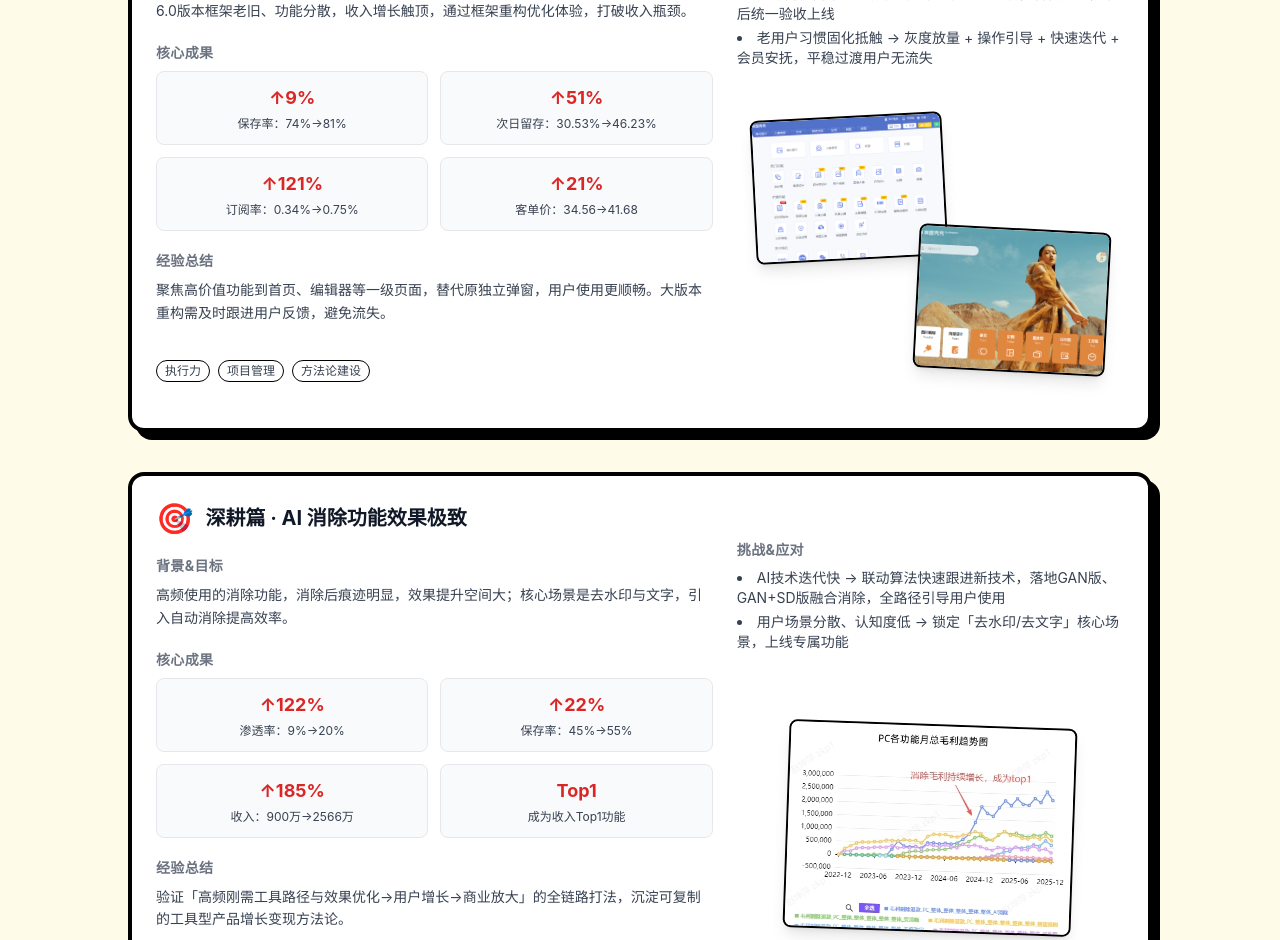
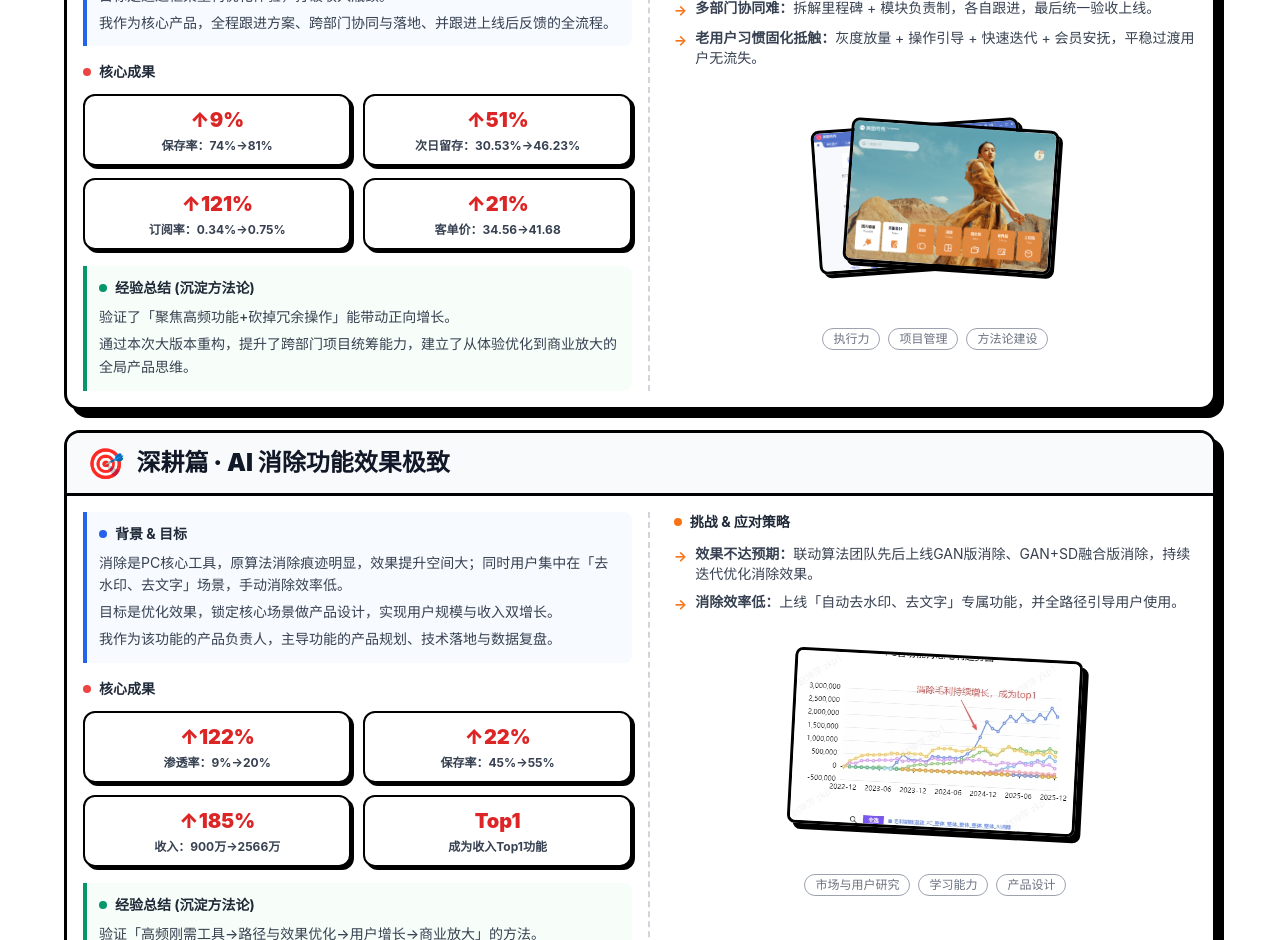
Before and after one commit to 8427zkp-code/promotion-presentation, a React (Vite) app: page / in a window 1280 px wide. Shown: the part 1860-2800 px from the top of the page. Built offline with nearby package versions, Linux system fonts and the light colour scheme.

Commit message:
更新内容和图片

```diff
--- a/src/components/CoreAchievements.tsx
+++ b/src/components/CoreAchievements.tsx
@@ -2,28 +2,37 @@ import React, { useState } from 'react';
 import { motion } from 'framer-motion';
 
 const CoreAchievements: React.FC = () => {
-  // 【新增】点击放大弹窗状态
+  // 点击放大弹窗状态
   const [lightboxOpen, setLightboxOpen] = useState(false);
   const [currentImage, setCurrentImage] = useState('');
-  // 【新增】项目1双图hover状态
+  // 项目1双图hover状态
   const [hoveredImage, setHoveredImage] = useState<'old' | 'new' | null>(null);
 
-  // 完全保留你原来的所有项目数据，一丝未改，仅新增images配置
   const projects = [
     {
       title: "筑基篇 · PC 秀秀 7.0 全版本重构",
-      background: "6.0版本框架老旧、功能分散，收入增长触顶，通过框架重构优化体验，打破收入瓶颈。",
-      thinking: "重构产品框架，分工统筹，用户安抚与数据监控",
+      background: [
+        "6.0版本框架老旧，功能分散、操作路径长，收入增长触顶。",
+        "目标是通过框架重构优化体验，打破收入瓶颈。",
+        "我作为核心产品，全程跟进方案、跨部门协同与落地、并跟进上线后反馈的全流程。"
+      ],
+      challenge: [
+        "框架老旧：打散重来，聚焦高价值功能到首页、编辑器等一级页面、砍掉冗余操作。",
+        "多部门协同难：拆解里程碑 + 模块负责制，各自跟进，最后统一验收上线。",
+        "老用户习惯固化抵触：灰度放量 + 操作引导 + 快速迭代 + 会员安抚，平稳过渡用户无流失。"
+      ],
       metrics: [
         { value: "↑9%", detail: "保存率：74%→81%" },
         { value: "↑51%", detail: "次日留存：30.53%→46.23%" },
         { value: "↑121%", detail: "订阅率：0.34%→0.75%" },
         { value: "↑21%", detail: "客单价：34.56→41.68" }
       ],
+      summary: [
+        "验证了「聚焦高频功能+砍掉冗余操作」能带动正向增长。",
+        "通过本次大版本重构，提升了跨部门项目统筹能力，建立了从体验优化到商业放大的全局产品思维。"
+      ],
       tags: ["执行力", "项目管理", "方法论建设"],
       icon: "🏗️",
-      imageSide: "right",
-      // 【新增】项目1配图配置
       images: [
         { src: "/old.png", alt: "PC秀秀6.0旧版界面", type: "old" },
         { src: "/new.png", alt: "PC秀秀7.0新版界面", type: "new" }
@@ -31,50 +40,70 @@ const CoreAchievements: React.FC = () => {
     },
     {
       title: "深耕篇 · AI 消除功能效果极致",
-      background: "高频使用的消除功能，消除后痕迹明显，效果提升空间大；核心场景是去水印与文字，引入自动消除提高效率。",
-      thinking: "联动算法快速跟进新技术，落地GAN版、GAN+SD融合消除；锁定「去水印/去文字」核心场景，全路径引导。",
+      background: [
+        "消除是PC核心工具，原算法消除痕迹明显，效果提升空间大；同时用户集中在「去水印、去文字」场景，手动消除效率低。",
+        "目标是优化效果，锁定核心场景做产品设计，实现用户规模与收入双增长。",
+        "我作为该功能的产品负责人，主导功能的产品规划、技术落地与数据复盘。"
+      ],
+      challenge: [
+        "效果不达预期：联动算法团队先后上线GAN版消除、GAN+SD融合版消除，持续迭代优化消除效果。",
+        "消除效率低：上线「自动去水印、去文字」专属功能，并全路径引导用户使用。"
+      ],
       metrics: [
         { value: "↑122%", detail: "渗透率：9%→20%" },
         { value: "↑22%", detail: "保存率：45%→55%" },
         { value: "↑185%", detail: "收入：900万→2566万" },
         { value: "Top1", detail: "成为收入Top1功能" }
       ],
+      summary: [
+        "验证「高频刚需工具→路径与效果优化→用户增长→商业放大」的方法。",
+        "通过本项目提升了对AI技术类产品的落地能力，以及用户需求挖掘、核心场景聚焦的产品洞察力。"
+      ],
       tags: ["市场与用户研究", "学习能力", "产品设计"],
       icon: "🎯",
-      // 【新增】项目2配图配置
       images: [
         { src: "/remove.jpg", alt: "AI消除功能界面", type: "single" }
       ]
     },
     {
       title: "实践篇 · 批处理 3.0 功能重构与增长",
-      background: "原批处理框架与功能老旧，DAU与商业价值未释放，有机会再增长一波。",
-      thinking: "复用AI消除打法，新增高价值功能，全路径曝光；上线「连续订阅+低价试用」模式。",
+      background: [
+        "原批处理框架与功能老旧，与PC秀秀联动不足，DAU与商业价值未释放。",
+        "目标是重构批处理功能体验与商业化逻辑，实现DAU与商业收入的突破。",
+        "我作为负责人，主导重构规划、方案设计、落地与增长全流程。"
+      ],
+      challenge: [
+        "框架与功能老旧：复刻AI消除价值最大化经验，在批处理新增AI消除、变清晰等高价值高频功能，同时联动PC秀秀搭建全路径曝光体系",
+        "付费模式单一：引入「连续订阅+低价试用」的付费模式，降低用户首次付费门槛与长期价值"
+      ],
       metrics: [
         { value: "↑37%", detail: "DAU：5.1万→7万" },
-        { value: "↑75%", detail: "收入：380万→625万" }
+        { value: "↑65%", detail: "收入：380万→625万" }
       ],
-      tags: ["产品洞察能力", "营销市场", "商业化模式"],
+      summary: [
+        "复用前两个项目沉淀的方法论，实现从「执行力」→「沉淀方法」→「复制放大价值」的闭环。",
+        "通过本项目提升了全局规划能力，以及可复用产品方法论的沉淀与落地能力。"
+      ],
+      tags: ["学习能力", "产品规划", "商业化模式"],
       icon: "🔄",
-      // 【新增】项目3配图配置
       images: [
         { src: "/batch.png", alt: "批处理功能界面", type: "single" }
       ]
     }
   ];
 
-  // 【新增】打开大图方法
   const openLightbox = (src: string) => {
     setCurrentImage(src);
     setLightboxOpen(true);
   };
 
   return (
-    <section className="min-h-screen px-6 py-16 relative">
-      {/* 【新增】点击放大全屏弹窗 */}
+    // 【修改1】模块上下内边距缩小，大屏更紧凑
+    <section className="min-h-screen px-6 py-8 lg:py-6 relative bg-white">
+      {/* 全屏图片放大弹窗 */}
       {lightboxOpen && (
         <div
-          className="fixed inset-0 bg-black/80 z-[9999] flex items-center justify-center cursor-pointer"
+          className="fixed inset-0 bg-black/80 z-[9999] flex items-center justify-center cursor-pointer backdrop-blur-sm transition-all"
           onClick={() => setLightboxOpen(false)}
         >
           <img
@@ -86,58 +115,67 @@ const CoreAchievements: React.FC = () => {
         </div>
       )}
 
-      <div className="max-w-5xl mx-auto">
-        {/* 【核心修改】标题区域 - 完全对齐Responsibilities的样式 */}
+      <div className="max-w-6xl mx-auto">
+        {/* 标题区域：【修改2】标题下边距缩小 */}
         <motion.div
           initial={{ opacity: 0, y: 30 }}
           whileInView={{ opacity: 1, y: 0 }}
           transition={{ duration: 0.6 }}
           viewport={{ once: true }}
-          className="text-center mb-12"
+          className="text-center mb-6 lg:mb-5"
         >
-          <h2 className="text-4xl md:text-5xl font-bold mb-4">
-            <span className="relative">
-              我的成长曲线
-              {/* 新增橙色下划线 */}
-              <div className="absolute -bottom-2 left-0 right-0 h-1 bg-orange-500"></div>
-            </span>
+          <h2 className="text-4xl md:text-5xl font-bold mb-4 inline-block relative">
+            我的成长曲线
+            <div className="absolute -bottom-2 left-0 right-0 h-2 bg-orange-500 -z-10 transform skew-x-12"></div>
           </h2>
-          {/* 调整副标题间距 */}
-          <p className="text-xl text-gray-600 mt-4">一个全盘筑基 → 单点深耕 → 价值放大的故事</p>
+          <p className="text-xl text-gray-600 mt-4 font-medium">一个全盘筑基 → 单点深耕 → 价值放大的故事</p>
         </motion.div>
 
-        <div className="space-y-10">
+        {/* 【修改3】项目卡片之间的间距缩小 */}
+        <div className="space-y-6 lg:space-y-5">
           {projects.map((project, index) => (
             <motion.div
               key={index}
-              className="bg-white border-4 border-black rounded-2xl shadow-[8px_8px_0px_#000] overflow-hidden"
+              className="bg-white border-[3px] border-black rounded-2xl shadow-[8px_8px_0px_#000] overflow-hidden"
               initial={{ opacity: 0, y: 30 }}
               whileInView={{ opacity: 1, y: 0 }}
               transition={{ delay: index * 0.1, duration: 0.6 }}
               viewport={{ once: true }}
             >
-              <div className="flex flex-col md:flex-row gap-6 p-6">
-                {/* 左侧内容区 完全保留你原来的所有内容 + 移动过来的能力标签 */}
-                <div className="flex-1 space-y-5">
-                  <div className="flex items-center gap-3">
-                    <span className="text-3xl">{project.icon}</span>
-                    <h3 className="text-xl font-bold text-gray-900">{project.title}</h3>
+              {/* 项目标题栏：内边距缩小 */}
+              <div className="bg-gray-50 border-b-[3px] border-black px-5 py-3 flex items-center gap-3">
+                <span className="text-3xl">{project.icon}</span>
+                <h3 className="text-2xl font-black text-gray-900">{project.title}</h3>
+              </div>
+
+              {/* 【修改4】卡片内部内边距、左右栏间距缩小 */}
+              <div className="flex flex-col md:flex-row p-4 md:p-5 lg:p-4 gap-5 lg:gap-4">
+
+                {/* ======== 左侧栏 ======== */}
+                <div className="md:w-1/2 flex flex-col gap-4">
+
+                  {/* 背景 & 目标 */}
+                  <div className="bg-blue-50/50 border-l-4 border-blue-500 p-3 rounded-r-lg">
+                    <h4 className="flex items-center gap-2 text-sm font-bold text-gray-800 mb-2">
+                      <span className="w-2 h-2 rounded-full bg-blue-500"></span>背景 & 目标
+                    </h4>
+                    <div className="text-gray-700 text-sm leading-relaxed space-y-1">
+                      {project.background.map((line, idx) => (
+                        <p key={idx}>{line}</p>
+                      ))}
+                    </div>
                   </div>
 
+                  {/* 核心成果 */}
                   <div>
-                    <h4 className="text-sm font-bold text-gray-500 uppercase tracking-wide mb-2">背景&目标</h4>
-                    <p className="text-gray-700 text-sm leading-relaxed">{project.background}</p>
-                  </div>
-
-                  <div>
-                    <h4 className="text-sm font-bold text-gray-500 uppercase tracking-wide mb-2">核心成果</h4>
+                    <h4 className="flex items-center gap-2 text-sm font-bold text-gray-800 mb-3">
+                      <span className="w-2 h-2 rounded-full bg-red-500"></span>核心成果
+                    </h4>
                     <div className="grid grid-cols-2 gap-3">
                       {project.metrics.map((metric, idx) => (
-                        <div key={idx} className="bg-gray-50 p-3 rounded-lg border border-gray-200">
-                          {/* 第一行：涨幅/核心结果（红色大号，居中） */}
-                          <div className="text-red-600 font-bold text-lg text-center">{metric.value}</div>
-                          {/* 第二行：指标+原值→现值（灰色小字，居中） */}
-                          <div className="text-xs text-gray-700 text-center mt-1">
+                        <div key={idx} className="bg-white border-2 border-black rounded-xl p-2.5 shadow-[3px_3px_0px_#000] transform transition hover:-translate-y-1 hover:shadow-[5px_5px_0px_#000]">
+                          <div className="text-red-600 font-black text-xl text-center">{metric.value}</div>
+                          <div className="text-xs font-bold text-gray-700 text-center mt-1 whitespace-nowrap">
                             {metric.detail}
                           </div>
                         </div>
@@ -145,71 +183,65 @@ const CoreAchievements: React.FC = () => {
                     </div>
                   </div>
 
-                  <div>
-                    <h4 className="text-sm font-bold text-gray-500 uppercase tracking-wide mb-2">经验总结</h4>
-                    <p className="text-gray-700 text-sm leading-relaxed">
-                      {index === 0 && "聚焦高价值功能到首页、编辑器等一级页面，替代原独立弹窗，用户使用更顺畅。大版本重构需及时跟进用户反馈，避免流失。"}
-                      {index === 1 && "验证「高频刚需工具路径与效果优化→用户增长→商业放大」的全链路打法，沉淀可复制的工具型产品增长变现方法论。"}
-                      {index === 2 && "把前两个项目沉淀的方法论完整复用在新的业务场景，实现从「执行力」→「沉淀方法」→「复制放大价值」的闭环。"}
-                    </p>
-                  </div>
-
-                  {/* 【移动到左侧的能力标签】 */}
-                  <div className="flex flex-wrap gap-2 pt-4">
-                    {project.tags.map((tag, idx) => (
-                      <span
-                        key={idx}
-                        className="px-2 py-0.5 text-xs border border-black rounded-full bg-transparent text-gray-700"
-                      >
-                        {tag}
-                      </span>
-                    ))}
+                  {/* 经验总结 */}
+                  <div className="bg-green-50/50 border-l-4 border-green-500 p-3 rounded-r-lg mt-auto">
+                    <h4 className="flex items-center gap-2 text-sm font-bold text-gray-800 mb-2">
+                      <span className="w-2 h-2 rounded-full bg-green-500"></span>经验总结 (沉淀方法论)
+                    </h4>
+                    <div className="text-gray-700 text-sm leading-relaxed font-medium space-y-1">
+                      {project.summary.map((line, idx) => (
+                        <p key={idx}>{line}</p>
+                      ))}
+                    </div>
                   </div>
                 </div>
 
-                {/* 右侧内容区 仅调整了间距和图片尺寸，其他完全不动 */}
-                <div className="md:w-2/5 space-y-4 pt-10">
+                {/* ======== 右侧栏 ======== */}
+                <div className="md:w-1/2 flex flex-col gap-4 md:border-l-2 border-dashed border-gray-300 md:pl-6">
+
+                  {/* 挑战 & 应对策略 */}
                   <div>
-                    <h4 className="text-sm font-bold text-gray-500 uppercase tracking-wide mb-2">挑战&应对</h4>
-                    <ul className="list-disc list-inside text-gray-700 text-sm space-y-1">
-                      {index === 0 && (
-                        <>
-                          <li>多部门协同难 → 拆解里程碑 + 模块负责制，各自跟进，最后统一验收上线</li>
-                          <li>老用户习惯固化抵触 → 灰度放量 + 操作引导 + 快速迭代 + 会员安抚，平稳过渡用户无流失</li>
-                        </>
-                      )}
-                      {index === 1 && (
-                        <>
-                          <li>AI技术迭代快 → 联动算法快速跟进新技术，落地GAN版、GAN+SD版融合消除，全路径引导用户使用</li>
-                          <li>用户场景分散、认知度低 → 锁定「去水印/去文字」核心场景，上线专属功能</li>
-                        </>
-                      )}
-                      {index === 2 && (
-                        <>
-                          <li>独立工具入口难找 → 复用AI消除打法，新增AI消除/变清晰等高价值功能，联动PC秀秀搭建全路径曝光体系</li>
-                          <li>付费模式单一 → 上线「连续订阅+低价试用」模式，绑定会员权益</li>
-                        </>
-                      )}
+                    <h4 className="flex items-center gap-2 text-sm font-bold text-gray-800 mb-3">
+                      <span className="w-2 h-2 rounded-full bg-orange-500"></span>挑战 & 应对策略
+                    </h4>
+                    <ul className="space-y-2">
+                      {project.challenge.map((item, idx) => {
+                        const splitIdx = item.indexOf('：');
+                        if (splitIdx !== -1) {
+                          const title = item.substring(0, splitIdx + 1);
+                          const desc = item.substring(splitIdx + 1);
+                          return (
+                            <li key={idx} className="flex items-start gap-2 text-gray-700 text-sm">
+                              <span className="text-orange-500 font-bold mt-0.5">→</span>
+                              <span><b>{title}</b>{desc}</span>
+                            </li>
+                          );
+                        }
+                        return (
+                          <li key={idx} className="flex items-start gap-2 text-gray-700 text-sm">
+                            <span className="text-orange-500 font-bold mt-0.5">→</span>
+                            <span>{item}</span>
+                          </li>
+                        );
+                      })}
                     </ul>
                   </div>
 
-                  {/* 【调整尺寸后的图片展示区】 */}
-                  <div className="relative h-80 w-full flex items-center justify-center">
-                    {/* 项目1：双图倾斜叠放 + Hover切换（完全不动） */}
+                  {/* 图片展示区 */}
+                  <div className="relative h-56 w-full flex items-center justify-center">
+                    {/* 项目1：双图 */}
                     {index === 0 && project.images && (
-                      <div className="relative w-full h-full">
-                        {/* 旧版图（左后） */}
+                      <div className="relative w-full h-full flex items-center justify-center">
                         <motion.div
-                          className={`absolute left-4 top-8 w-48 h-36 rounded-lg border-2 border-black shadow-lg overflow-hidden cursor-pointer transition-all duration-300 ${hoveredImage === 'new' ? 'opacity-50 -rotate-6 scale-95' : 'opacity-100 -rotate-3 scale-100'}`}
+                          className={`absolute z-10 w-52 h-36 rounded-lg border-[3px] border-black shadow-[4px_4px_0px_#000] overflow-hidden cursor-pointer transition-all duration-300 ${hoveredImage === 'new' ? 'opacity-40 -translate-x-6 rotate-[-8deg] scale-95' : 'opacity-100 -translate-x-4 rotate-[-4deg] scale-100 hover:z-30 hover:scale-105'}`}
                           onMouseEnter={() => setHoveredImage('old')}
                           onMouseLeave={() => setHoveredImage(null)}
                           onClick={() => openLightbox(project.images[0].src)}
                         >
                           <img src={project.images[0].src} alt={project.images[0].alt} className="w-full h-full object-cover" />
                         </motion.div>
-                        {/* 新版图（右前） */}
                         <motion.div
-                          className={`absolute right-4 bottom-8 w-48 h-36 rounded-lg border-2 border-black shadow-lg overflow-hidden cursor-pointer transition-all duration-300 ${hoveredImage === 'old' ? 'opacity-50 rotate-6 scale-95' : 'opacity-100 rotate-3 scale-100'}`}
+                          className={`absolute z-20 w-52 h-36 rounded-lg border-[3px] border-black shadow-[4px_4px_0px_#000] overflow-hidden cursor-pointer transition-all duration-300 ${hoveredImage === 'old' ? 'opacity-40 translate-x-6 rotate-[8deg] scale-95' : 'opacity-100 translate-x-4 rotate-[4deg] scale-100 hover:z-30 hover:scale-105'}`}
                           onMouseEnter={() => setHoveredImage('new')}
                           onMouseLeave={() => setHoveredImage(null)}
                           onClick={() => openLightbox(project.images[1].src)}
@@ -219,12 +251,12 @@ const CoreAchievements: React.FC = () => {
                       </div>
                     )}
 
-                    {/* 项目2/3：放大后的单图 */}
+                    {/* 项目2/3：单图 */}
                     {(index === 1 || index === 2) && project.images && (
                       <motion.div
-                        className="w-72 h-52 rounded-lg border-2 border-black shadow-lg overflow-hidden cursor-pointer"
-                        initial={{ rotate: index === 1 ? 2 : -2 }}
-                        whileHover={{ rotate: 0, scale: 1.05, y: -5 }}
+                        className="w-72 h-44 rounded-lg border-[3px] border-black shadow-[6px_6px_0px_#000] overflow-hidden cursor-pointer"
+                        initial={{ rotate: index === 1 ? 3 : -3 }}
+                        whileHover={{ rotate: 0, scale: 1.05, y: -5, zIndex: 30 }}
                         transition={{ duration: 0.3 }}
                         onClick={() => openLightbox(project.images[0].src)}
                       >
@@ -232,6 +264,19 @@ const CoreAchievements: React.FC = () => {
                       </motion.div>
                     )}
                   </div>
+
+                  {/* 能力标签 */}
+                  <div className="flex flex-wrap justify-center gap-2 pt-1">
+                    {project.tags.map((tag, idx) => (
+                      <span
+                        key={idx}
+                        className="px-2.5 py-0.5 text-xs font-medium border border-gray-400 rounded-full bg-transparent text-gray-500"
+                      >
+                        {tag}
+                      </span>
+                    ))}
+                  </div>
+
                 </div>
               </div>
             </motion.div>
--- a/src/components/Hero.tsx
+++ b/src/components/Hero.tsx
@@ -87,7 +87,7 @@ const Hero: React.FC = () => {
                       transition={{ duration: 0.2 }}
                     >
                       <h3 className="font-bold text-gray-900 mb-1 text-sm">个人荣誉:</h3>
-                      <p className="text-gray-700 text-xs">2025年"智能消除"优秀项目代表</p>
+                      <p className="text-gray-700 text-xs">2024年"智能消除"优秀项目代表</p>
                       <p className="text-gray-700 text-xs">2022年"攻坚突破"优秀个人</p>
                     </motion.div>
                   </div>
--- a/src/components/InteractiveQA.tsx
+++ b/src/components/InteractiveQA.tsx
@@ -6,7 +6,7 @@ const InteractiveQA: React.FC = () => {
     {
       icon: "🙋‍♀️",
       title: "问题一",
-      content: "请教各位老师，在打造驱动增长的产品或功能有什么宝贵的经验吗？"
+      content: "请教各位老师，能分享打造驱动增长的产品或功能的宝贵经验吗？"
     },
     {
       icon: "💡",
--- a/src/components/Responsibilities.tsx
+++ b/src/components/Responsibilities.tsx
@@ -6,7 +6,7 @@ const Responsibilities: React.FC = () => {
     {
       title: "【PC秀秀大管家 → 核心功能深耕官】",
       content: "21-24 年负责PC秀秀产品规划与落地，覆盖市场分析、产品设计与迭代全流程；25 年开始聚焦核心功能的打磨，夯实产品核心竞争力。",
-      tags: ["产品规划", "产品设计", "市场/用户的调研与分析"],
+      tags: ["执行力", "产品设计", "市场/用户的调研与分析"],
       icon: "💻"
     },
     {
```
Also changed, not shown: src/components/FuturePlans.tsx (+69 -42 lines).
